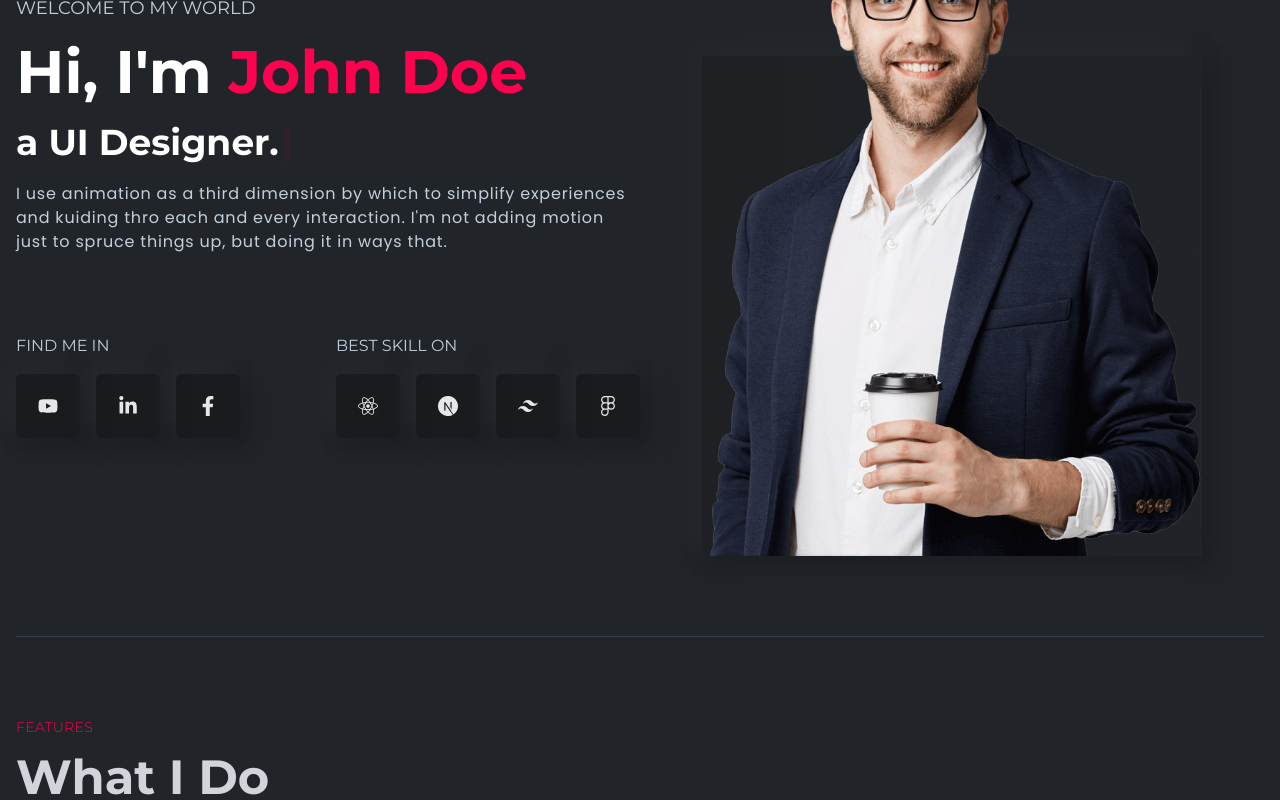
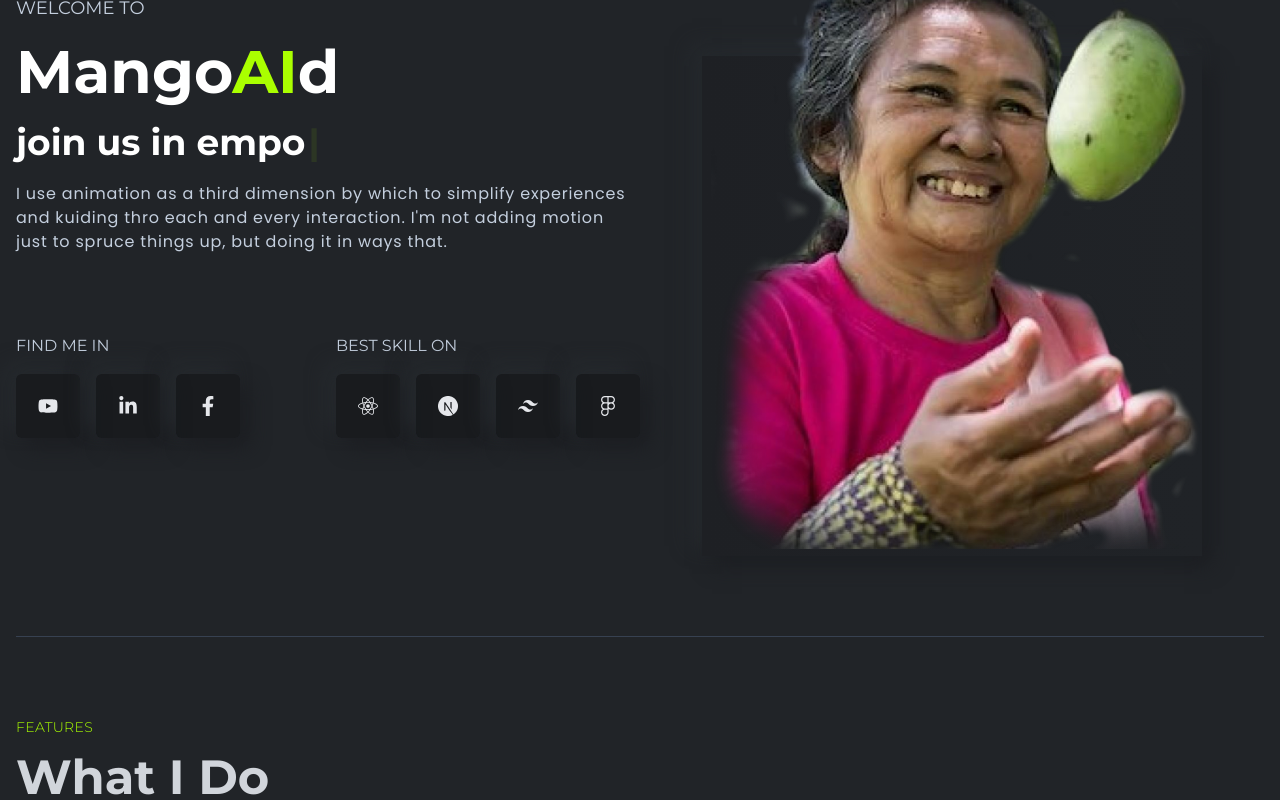
Before and after one commit to ahlekses/MangoAId, a React (Vite) app: page / in a window 1280 px wide. Shown: the part 260-1060 px from the top of the page. Built offline with nearby package versions, Linux system fonts and the light colour scheme.

Commit message:
Colors and image

```diff
--- a/src/components/LeftBanner.tsx
+++ b/src/components/LeftBanner.tsx
@@ -5,7 +5,7 @@ import { FadeIn } from "./FadeIn";
 
 const LeftBanner = () => {
   const [text] = useTypewriter({
-    words: ["Professional Coder.", "Full Stack Developer.", "UI Designer."],
+    words: ["exploring.", "expanding.", "empowering."],
     loop: true,
     typeSpeed: 20,
     deleteSpeed: 10,
@@ -14,13 +14,13 @@ const LeftBanner = () => {
   return (
     <FadeIn className="w-full lgl:w-1/2 flex flex-col gap-20">
       <div className="flex flex-col gap-5">
-        <h4 className=" text-lg font-normal">WELCOME TO MY WORLD</h4>
+        <h4 className=" text-lg font-normal">WELCOME TO</h4>
         <h1 className="text-6xl font-bold text-white">
-          Hi, I'm <span className="text-designColor capitalize">John doe</span>
+         Mango<span className="text-designColor capitalize">AI</span>d
         </h1>
         <h2 className="text-4xl font-bold text-white">
-          a <span>{text}</span>
-          <Cursor cursorStyle="|" cursorColor="#ff014f" />
+          join us in <span>{text}</span>
+          <Cursor cursorStyle="|" cursorColor="#AAFF00" />
         </h2>
         <p className="text-base font-bodyFont leading-6 tracking-wider">
           I use animation as a third dimension by which to simplify experiences
--- a/tailwind.config.js
+++ b/tailwind.config.js
@@ -21,7 +21,7 @@ export default {
         bodyColor: "#212428",
         lightText: "#c4cfde",
         boxBg: "linear-gradient(145deg, #1e2024, #23272b)",
-        designColor: "#ff014f",
+        designColor: "#AAFF00",
       },
       boxShadow: {
         shadowOne: "10px 10px 19px #1c1e22, -10px -10px 19px #262a2e",
```
Also changed, not shown: src/assets/images/1.png (added), src/assets/images/bannerImg.png.
